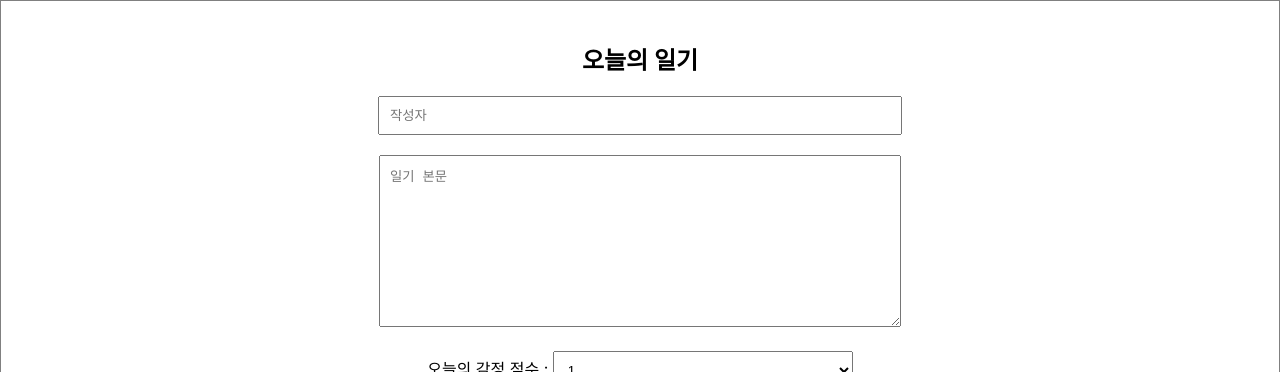
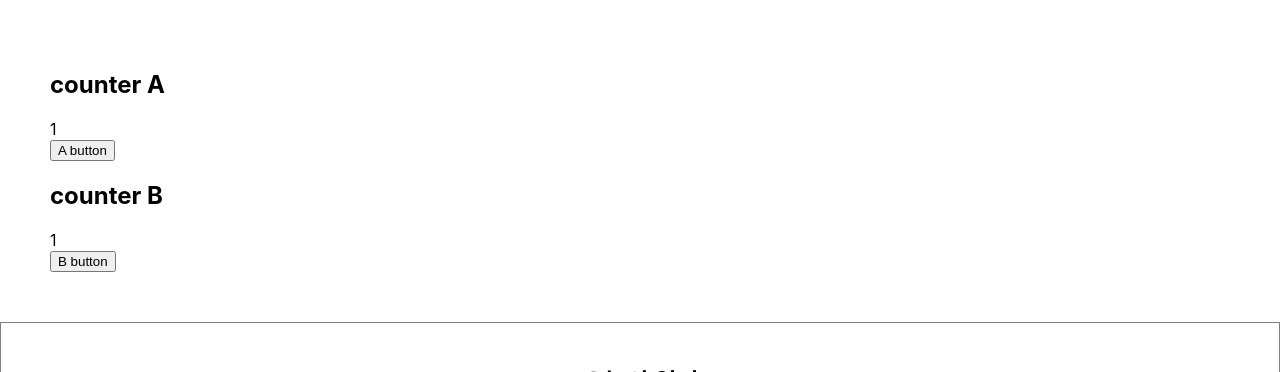
Before and after one commit to hoooooojjjj/https---github.com-hoooooojjjj-simple-diary, a React (Create React App) app: page / in a window 1280 px wide. Shown: the top 372 px of the page. Built offline with nearby package versions, Linux system fonts and the light colour scheme; no server answers.

Commit message:
React.memo 사용

```diff
--- a/src/App.js
+++ b/src/App.js
@@ -2,6 +2,7 @@ import "./App.css";
 import DiaryEditor from "./DiaryEdtor";
 import DiaryList from "./DiaryList";
 import { useEffect, useMemo, useRef, useState } from "react";
+import OptimizeTest from "./OptimizeTest";
 // import Lifecycle from "./Lifecycle";
 
 function App() {
@@ -92,6 +93,7 @@ function App() {
   return (
     <div className="App">
       {/* <Lifecycle /> */}
+      <OptimizeTest />
       <DiaryEditor onCreate={onCreate} />
       <div>전체 일기 개수 : {diaryDatas.length}</div>
       <div>기분 좋은 일기 개수 : {goodCount}</div>
--- /dev/null
+++ b/src/OptimizeTest.js
@@ -0,0 +1,55 @@
+import React, { useEffect, useState } from "react";
+
+// React.memo를 사용하면 컴포넌트가 받는 props만 바뀔 때 컴포넌트가 렌더링되어 성능 최적화!
+const CounterA = React.memo(({ count }) => {
+  useEffect(() => {
+    console.log({ count });
+  });
+  return <div>{count}</div>;
+});
+const CounterB = ({ obj }) => {
+  useEffect(() => {
+    console.log(obj.count);
+  });
+  return <div>{obj.count}</div>;
+};
+const areEqual = (prevProps, nextProps) => {
+  return prevProps.obj.count === nextProps.obj.count;
+};
+const MemoizedCounterB = React.memo(CounterB, areEqual);
+const OptimizeTest = () => {
+  const [count, setcount] = useState(1);
+  const [obj, setobj] = useState({
+    count: 1,
+  });
+  return (
+    <div style={{ padding: 50 }}>
+      <div>
+        <h2>counter A</h2>
+        <CounterA count={count} />
+        <button
+          onClick={() => {
+            setcount(count);
+          }}
+        >
+          A button
+        </button>
+      </div>
+      <div>
+        <h2>counter B</h2>
+        <MemoizedCounterB obj={obj} />
+        <button
+          onClick={() => {
+            setobj({
+              count: obj.count,
+            });
+          }}
+        >
+          B button
+        </button>
+      </div>
+    </div>
+  );
+};
+
+export default OptimizeTest;
```
Also changed, not shown: 1 other file (tests, documents, lock files or other folders).
